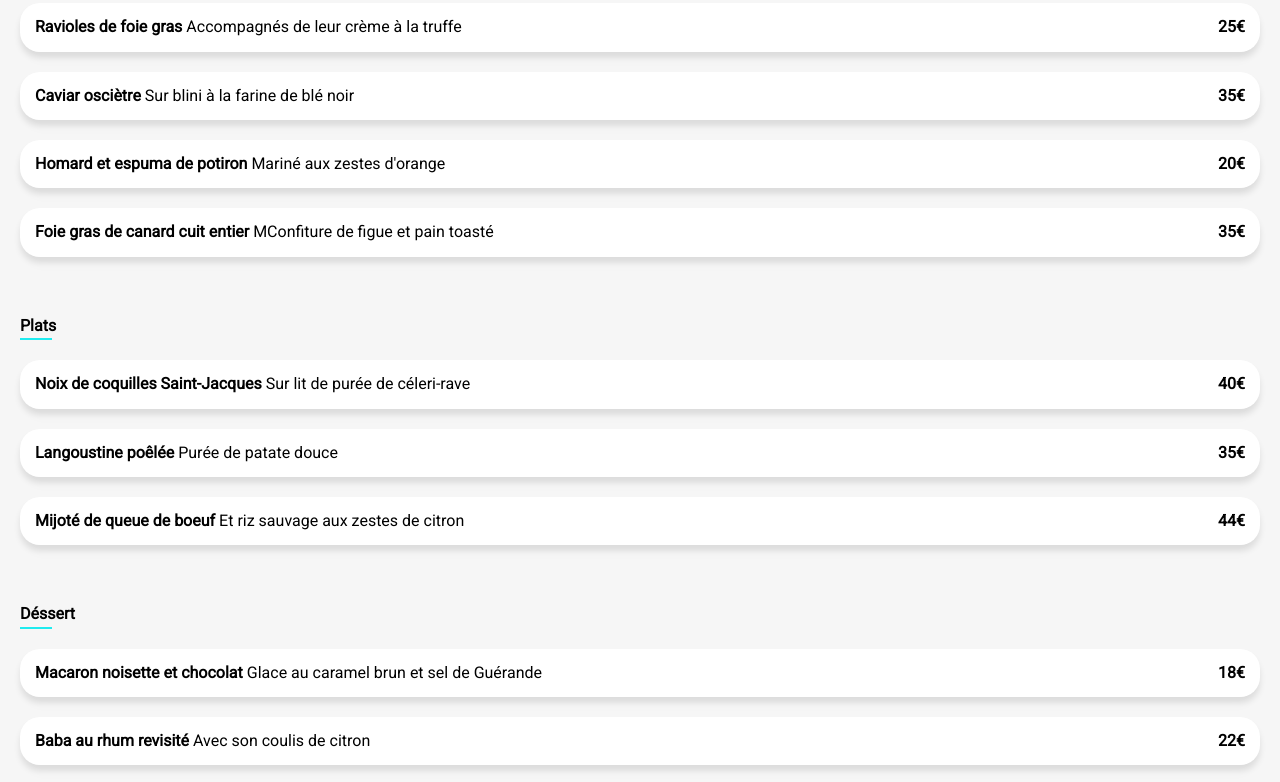
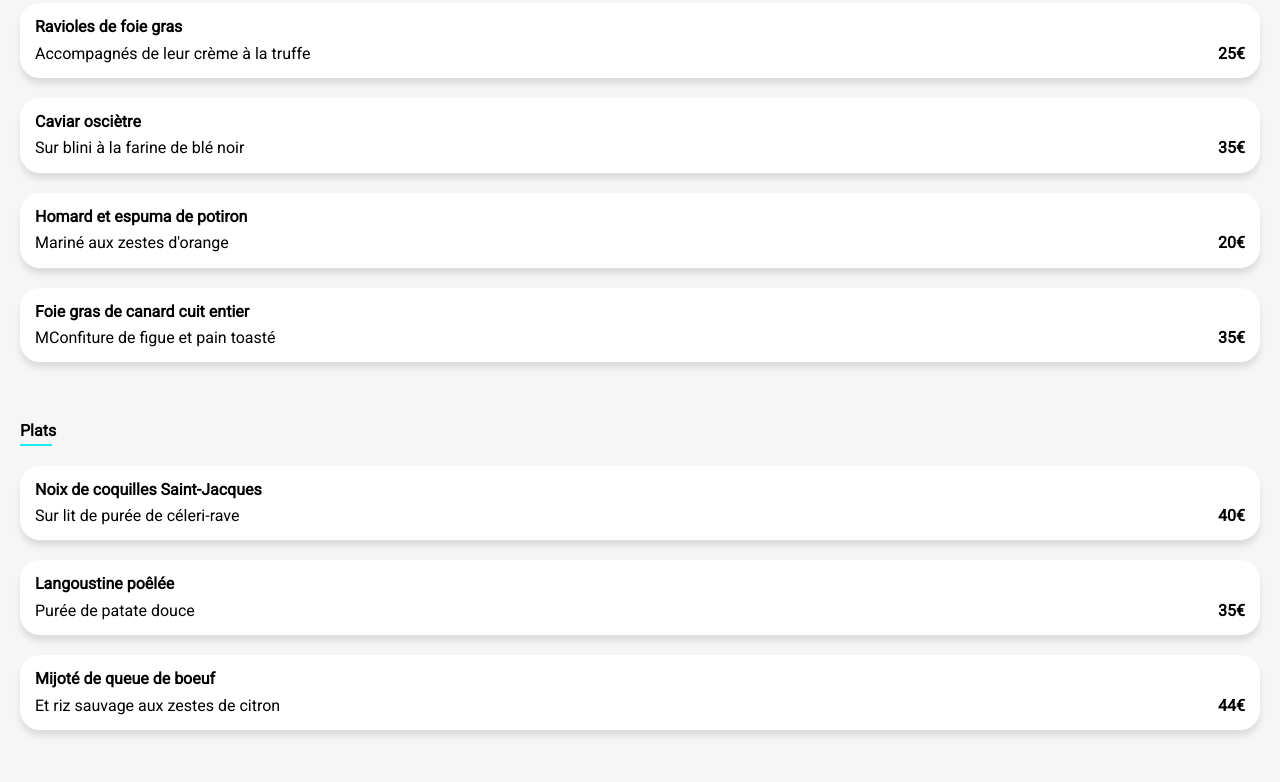
Before and after one commit to Nighteyes24/Ohmyfood, a plain HTML site: page menus/R02.html in a window 1280 px wide. Shown: the part 559-1341 px from the top of the page. Drawn offline with nearby package versions, Linux system fonts and the light colour scheme; a web font is replaced by a local one.

Commit message:
correction page 2

```diff
--- a/menus/R02.html
+++ b/menus/R02.html
@@ -72,7 +72,7 @@
             <div class="card">
               <div class="card__content card__grow">
                 <div class="card__line">
-                  <div class="description card__grow">
+                  <div class="card__description card__grow">
                     <strong>Ravioles de foie gras</strong>
                     Accompagnés de leur crème à la truffe
                   </div>
@@ -89,7 +89,7 @@
             <div class="card">
               <div class="card__content card__grow">
                 <div class="card__line">
-                  <div class="description card__grow">
+                  <div class="card__description card__grow">
                     <strong>Caviar osciètre</strong>
                     Sur blini à la farine de blé noir
                   </div>
@@ -106,7 +106,7 @@
             <div class="card">
               <div class="card__content card__grow">
                 <div class="card__line">
-                  <div class="description card__grow">
+                  <div class="card__description card__grow">
                     <strong>Homard et espuma de potiron</strong>
                     Mariné aux zestes d'orange
                   </div>
@@ -123,7 +123,7 @@
             <div class="card">
               <div class="card__content card__grow">
                 <div class="card__line">
-                  <div class="description card__grow">
+                  <div class="card__description card__grow">
                     <strong>Foie gras de canard cuit entier</strong>
                     MConfiture de figue et pain toasté
                   </div>
@@ -143,7 +143,7 @@
             <div class="card">
               <div class="card__content card__grow">
                 <div class="card__line">
-                  <div class="description card__grow">
+                  <div class="card__description card__grow">
                     <strong>Noix de coquilles Saint-Jacques</strong>
                     Sur lit de purée de céleri-rave
                   </div>
@@ -160,7 +160,7 @@
             <div class="card">
               <div class="card__content card__grow">
                 <div class="card__line">
-                  <div class="description card__grow">
+                  <div class="card__description card__grow">
                     <strong>Langoustine poêlée</strong>
                     Purée de patate douce
                   </div>
@@ -177,7 +177,7 @@
             <div class="card">
               <div class="card__content card__grow">
                 <div class="card__line">
-                  <div class="description card__grow">
+                  <div class="card__description card__grow">
                     <strong>Mijoté de queue de boeuf</strong>
                     Et riz sauvage aux zestes de citron
                   </div>
@@ -198,7 +198,7 @@
             <div class="card">
               <div class="card__content card__grow">
                 <div class="card__line">
-                  <div class="description card__grow">
+                  <div class="card__description card__grow">
                     <strong>Macaron noisette et chocolat</strong>
                     Glace au caramel brun et sel de Guérande
                   </div>
@@ -215,7 +215,7 @@
             <div class="card">
               <div class="card__content card__grow">
                 <div class="card__line">
-                  <div class="description card__grow">
+                  <div class="card__description card__grow">
                     <strong>Baba au rhum revisité </strong>
                     Avec son coulis de citron
                   </div>
@@ -232,7 +232,7 @@
             <div class="card">
               <div class="card__content card__grow">
                 <div class="card__line">
-                  <div class="description card__grow">
+                  <div class="card__description card__grow">
                     <strong>Tarte au citron meringuée</strong>
                     Déstructurée
                   </div>
```
